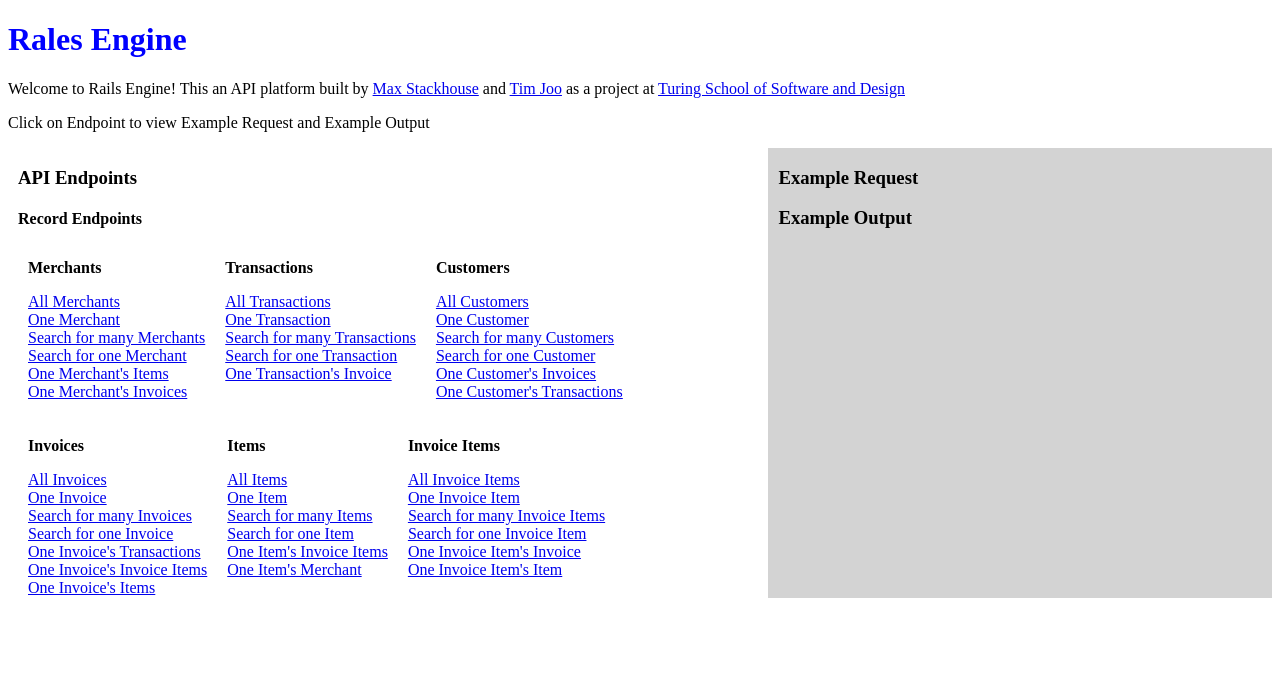
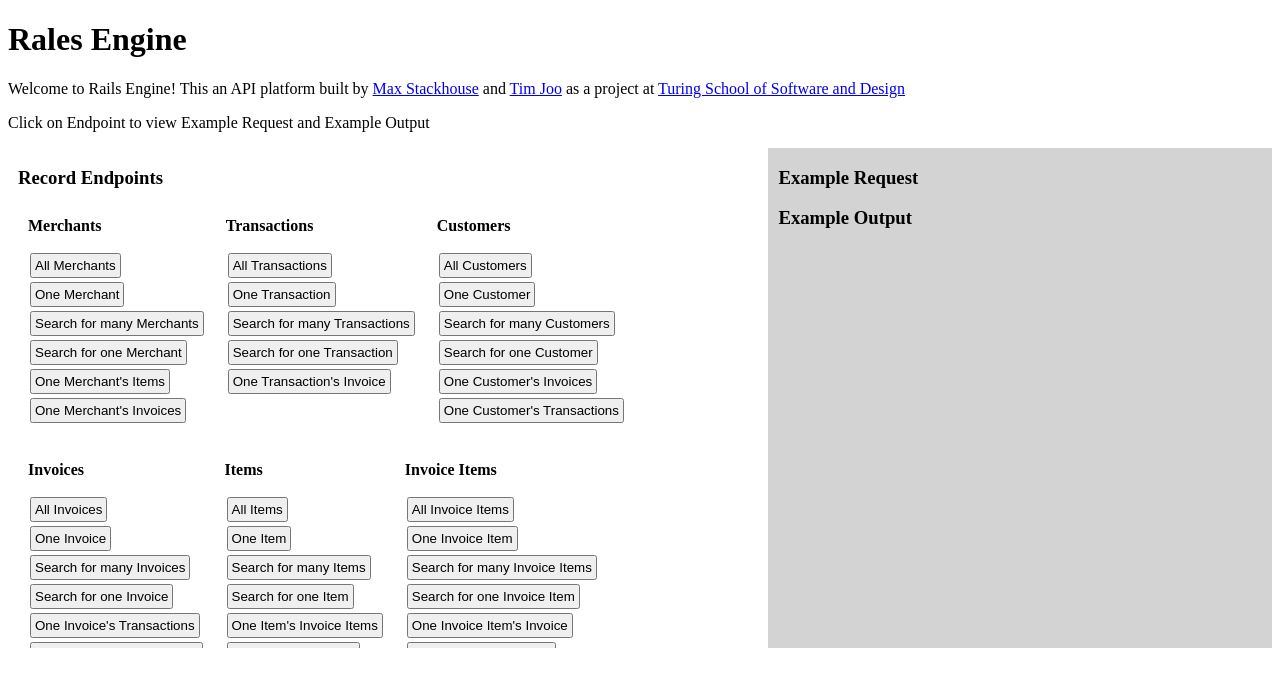
Before and after one commit to Tyjoo26/rales_engine, a Rails app: page / in a window 1280 px wide. Shown: the top 696 px of the page. Run offline with Rails 7, Linux system fonts and the light colour scheme; some libraries are stand-ins or nearby versions.

Commit message:
Add Header to Search Tables

```diff
--- a/public/application.css
+++ b/public/application.css
@@ -3,7 +3,10 @@ ul {
   padding: 0;
 
 }
-
+button {
+  padding: 3px;
+  margin: 2px;
+}
 .full-width {
   display: flex;
   flex-direction: row;
@@ -13,7 +16,7 @@ ul {
   width: 60%;
   padding: 0 10px 0 10px;
   overflow-y: scroll;
-  height: 450px;
+  height: 500px;
 }
 
 .right-half {
@@ -22,9 +25,6 @@ ul {
   background-color: lightgrey;
 }
 
-.title {
-  color: blue;
-}
 .endpoint-big-box {
   display: flex;
   flex-wrap: wrap;
--- a/public/index.html
+++ b/public/index.html
@@ -16,111 +16,110 @@
     <p>Click on Endpoint to view Example Request and Example Output</p>
     <div class="full-width">
       <div class="left-half">
-        <h3>API Endpoints</h3>
-        <h4>Record Endpoints</h4>
+        <h3>Record Endpoints</h3>
         <div class="endpoint-big-box">
           <div class="endpoint-box">
             <strong>Merchants</strong>
             <ul>
-              <li class="endpoint" id="all-merchants"><a href="#">All Merchants</a></li>
-              <li class="endpoint" id="one-merchant"><a href="#">One Merchant</a></li>
-              <li class="endpoint" id="search-many-merchants"><a href="#">Search for many Merchants</a></li>
-              <li class="endpoint" id="search-one-merchant"><a href="#">Search for one Merchant</a></li>
-              <li class="endpoint" id="merchant-items"><a href="#">One Merchant's Items</a></li>
-              <li class="endpoint" id="merchant-invoices"><a href="#">One Merchant's Invoices</a></li>
+              <li class="endpoint" id="all-merchants"><button>All Merchants</button></li>
+              <li class="endpoint" id="one-merchant"><button>One Merchant</button></li>
+              <li class="endpoint" id="search-many-merchants"><button>Search for many Merchants</button></li>
+              <li class="endpoint" id="search-one-merchant"><button>Search for one Merchant</button></li>
+              <li class="endpoint" id="merchant-items"><button>One Merchant's Items</button></li>
+              <li class="endpoint" id="merchant-invoices"><button>One Merchant's Invoices</button></li>
             </ul>
           </div>
           <div class="endpoint-box">
             <strong>Transactions</strong>
             <ul>
-              <li class="endpoint" id="all-transactions"><a href="#">All Transactions</a></li>
-              <li class="endpoint" id="one-transaction"><a href="#">One Transaction</a></li>
-              <li class="endpoint" id="search-many-transactions"><a href="#"> Search for many Transactions </a> </li>
-              <li class="endpoint" id="search-one-transaction"><a href="#"> Search for one Transaction </a> </li>
-              <li class="endpoint" id="transaction-invoice"><a href="#">One Transaction's Invoice </a> </li>
+              <li class="endpoint" id="all-transactions"><button>All Transactions</button></li>
+              <li class="endpoint" id="one-transaction"><button>One Transaction</button></li>
+              <li class="endpoint" id="search-many-transactions"><button> Search for many Transactions </button> </li>
+              <li class="endpoint" id="search-one-transaction"><button> Search for one Transaction </button> </li>
+              <li class="endpoint" id="transaction-invoice"><button>One Transaction's Invoice </button> </li>
             </ul>
           </div>
           <div class="endpoint-box">
             <strong>Customers</strong>
             <ul>
-              <li class="endpoint" id="all-customers"><a href="#"> All Customers </a> </li>
-              <li class="endpoint" id="one-customer"><a href="#"> One Customer </a> </li>
-              <li class="endpoint" id="search-many-customers"><a href="#"> Search for many Customers </a> </li>
-              <li class="endpoint" id="search-one-customer"><a href="#"> Search for one Customer </a> </li>
-              <li class="endpoint" id="customer-invoices"><a href="#"> One Customer's Invoices </a> </li>
-              <li class="endpoint" id="customer-transactions"><a href="#"> One Customer's Transactions </a> </li>
+              <li class="endpoint" id="all-customers"><button> All Customers </button> </li>
+              <li class="endpoint" id="one-customer"><button> One Customer </button> </li>
+              <li class="endpoint" id="search-many-customers"><button> Search for many Customers </button> </li>
+              <li class="endpoint" id="search-one-customer"><button> Search for one Customer </button> </li>
+              <li class="endpoint" id="customer-invoices"><button> One Customer's Invoices </button> </li>
+              <li class="endpoint" id="customer-transactions"><button> One Customer's Transactions </button> </li>
 
             </ul>
           </div>
           <div class="endpoint-box">
             <strong>Invoices</strong>
             <ul>
-              <li class="endpoint" id="all-invoices"><a href="#"> All Invoices </a> </li>
-              <li class="endpoint" id="one-invoice"><a href="#"> One Invoice </a> </li>
-              <li class="endpoint" id="search-many-invoices"><a href="#"> Search for many Invoices </a> </li>
-              <li class="endpoint" id="search-one-invoice"><a href="#"> Search for one Invoice </a> </li>
-              <li class="endpoint" id="invoice-transactions"><a href="#"> One Invoice's Transactions </a> </li>
-              <li class="endpoint" id="invoice-invoice-items"><a href="#"> One Invoice's Invoice Items </a> </li>
-              <li class="endpoint" id="invoice-items"><a href="#"> One Invoice's Items </a> </li>
-              <li class="endpoint" id="invoice-customer"><a href="#"> One Invoice's Customer </a> </li>
-              <li class="endpoint" id="invoice-merchant"><a href="#"> One Invoice's Merchant </a> </li>
+              <li class="endpoint" id="all-invoices"><button> All Invoices </button> </li>
+              <li class="endpoint" id="one-invoice"><button> One Invoice </button> </li>
+              <li class="endpoint" id="search-many-invoices"><button> Search for many Invoices </button> </li>
+              <li class="endpoint" id="search-one-invoice"><button> Search for one Invoice </button> </li>
+              <li class="endpoint" id="invoice-transactions"><button> One Invoice's Transactions </button> </li>
+              <li class="endpoint" id="invoice-invoice-items"><button> One Invoice's Invoice Items </button> </li>
+              <li class="endpoint" id="invoice-items"><button> One Invoice's Items </button> </li>
+              <li class="endpoint" id="invoice-customer"><button> One Invoice's Customer </button> </li>
+              <li class="endpoint" id="invoice-merchant"><button> One Invoice's Merchant </button> </li>
 
             </ul>
           </div>
           <div class="endpoint-box">
             <strong>Items</strong>
             <ul>
-              <li class="endpoint" id="all-items"><a href="#"> All Items </a> </li>
-              <li class="endpoint" id="one-item"><a href="#"> One Item </a> </li>
-              <li class="endpoint" id="search-many-items"><a href="#"> Search for many Items </a> </li>
-              <li class="endpoint" id="search-one-item"><a href="#"> Search for one Item </a> </li>
-              <li class="endpoint" id="item-invoice-items"><a href="#"> One Item's Invoice Items </a> </li>
-              <li class="endpoint" id="item-merchant"><a href="#"> One Item's Merchant </a> </li>
+              <li class="endpoint" id="all-items"><button> All Items </button> </li>
+              <li class="endpoint" id="one-item"><button> One Item </button> </li>
+              <li class="endpoint" id="search-many-items"><button> Search for many Items </button> </li>
+              <li class="endpoint" id="search-one-item"><button> Search for one Item </button> </li>
+              <li class="endpoint" id="item-invoice-items"><button> One Item's Invoice Items </button> </li>
+              <li class="endpoint" id="item-merchant"><button> One Item's Merchant </button> </li>
             </ul>
           </div>
           <div class="endpoint-box">
             <strong>Invoice Items</strong>
             <ul>
-              <li class="endpoint" id="all-invoice-items"><a href="#"> All Invoice Items </a> </li>
-              <li class="endpoint" id="one-invoice-item"><a href="#"> One Invoice Item </a> </li>
-              <li class="endpoint" id="search-many-invoice-items"><a href="#"> Search for many Invoice Items </a> </li>
-              <li class="endpoint" id="search-one-invoice-item"><a href="#"> Search for one Invoice Item </a> </li>
-              <li class="endpoint" id="invoice-items-invoice"><a href="#"> One Invoice Item's Invoice </a> </li>
-              <li class="endpoint" id="invoice-items-item"><a href="#"> One Invoice Item's Item </a> </li>
+              <li class="endpoint" id="all-invoice-items"><button> All Invoice Items </button> </li>
+              <li class="endpoint" id="one-invoice-item"><button> One Invoice Item </button> </li>
+              <li class="endpoint" id="search-many-invoice-items"><button> Search for many Invoice Items </button> </li>
+              <li class="endpoint" id="search-one-invoice-item"><button> Search for one Invoice Item </button> </li>
+              <li class="endpoint" id="invoice-items-invoice"><button> One Invoice Item's Invoice </button> </li>
+              <li class="endpoint" id="invoice-items-item"><button> One Invoice Item's Item </button> </li>
             </ul>
           </div>
         </div>
-        <h4>Business Intelligence Endpoints</h4>
+        <h3>Business Intelligence Endpoints</h3>
         <div class="endpoint-big-box">
           <div class="endpoint-box">
             <strong>All Merchants</strong>
             <ul>
-              <li class="endpoint" id="top-merchants-revenue"><a href="#"> Top Merchants by Total Revenue  </a> </li>
-              <li class="endpoint" id="top-merchants-items"><a href="#"> Top Merchants by Total Items Sold  </a> </li>
-              <li class="endpoint" id="merchants-total-revenue"><a href="#"> Total Revenue of All Merchants on Date  </a> </li>
+              <li class="endpoint" id="top-merchants-revenue"><button> Top Merchants by Total Revenue  </button> </li>
+              <li class="endpoint" id="top-merchants-items"><button> Top Merchants by Total Items Sold  </button> </li>
+              <li class="endpoint" id="merchants-total-revenue"><button> Total Revenue of All Merchants on Date  </button> </li>
             </ul>
           </div>
           <div class="endpoint-box">
             <strong>Single Merchant</strong>
             <ul>
-              <li class="endpoint" id="merchant-total-revenue"><a href="#"> Total Revenue for Single Merchant </a> </li>
-              <li class="endpoint" id="merchant-total-revenue-date"><a href="#"> Total Revenue for Single Merchant on Date </a> </li>
-              <li class="endpoint" id="merchant-favorite-customer"><a href="#"> Favorite Customer for Merchant </a> </li>
-              <li class="endpoint" id="merchant-customers-pending"><a href="#"> Merchant's Customers with Pending Invoices </a> </li>
+              <li class="endpoint" id="merchant-total-revenue"><button> Total Revenue for Single Merchant </button> </li>
+              <li class="endpoint" id="merchant-total-revenue-date"><button> Total Revenue for Single Merchant on Date </button> </li>
+              <li class="endpoint" id="merchant-favorite-customer"><button> Favorite Customer for Merchant </button> </li>
+              <li class="endpoint" id="merchant-customers-pending"><button> Merchant's Customers with Pending Invoices </button> </li>
             </ul>
           </div>
           <div class="endpoint-box">
             <strong>Items</strong>
             <ul>
-              <li class="endpoint" id="top-items-revenue"><a href="#">Top Items by Total Revenue</a></li>
-              <li class="endpoint" id="top-items-quantity"><a href="#">Top Items by Total Items Sold</a></li>
-              <li class="endpoint" id="item-best-day"><a href="#">Best Day for Item</a></li>
+              <li class="endpoint" id="top-items-revenue"><button>Top Items by Total Revenue</button></li>
+              <li class="endpoint" id="top-items-quantity"><button>Top Items by Total Items Sold</button></li>
+              <li class="endpoint" id="item-best-day"><button>Best Day for Item</button></li>
             </ul>
           </div>
           <div class="endpoint-box">
             <strong>Customers</strong>
             <ul>
-              <li class="endpoint" id="customer-favorite-merchant"> <a href="#">Favorite Merchant for Customer </a> </li>
+              <li class="endpoint" id="customer-favorite-merchant"> <button>Favorite Merchant for Customer </button> </li>
             </ul>
           </div>
         </div>
--- a/public/js/customers.js
+++ b/public/js/customers.js
@@ -30,8 +30,9 @@ $("#one-customer").click(function() {
 });
 
 var customerSearchParams = `
+<h3>Search Details</h3>
 <table>
-  <th>Search Field</th>
+  <th>Field</th>
   <th>Example Parameter</th>
   <tr>
     <td>customer id</td>
--- a/public/js/invoice_items.js
+++ b/public/js/invoice_items.js
@@ -36,8 +36,9 @@ $("#one-invoice-item").click(function() {
 });
 
 var invoiceItemSearchParams = `
+<h3>Search Details</h3>
 <table>
-  <th>Search Field</th>
+  <th>Field</th>
   <th>Example Parameter</th>
   <tr>
     <td>invoice item id</td>
--- a/public/js/invoices.js
+++ b/public/js/invoices.js
@@ -33,8 +33,9 @@ $("#one-invoice").click(function() {
 });
 
 var invoiceSearchParams = `
+<h3>Search Details</h3>
 <table>
-  <th>Search Field</th>
+  <th>Field</th>
   <th>Example Parameter</th>
   <tr>
     <td>invoice id</td>
--- a/public/js/items.js
+++ b/public/js/items.js
@@ -36,8 +36,9 @@ $("#one-item").click(function() {
 });
 
 var itemSearchParams = `
+<h3>Search Details</h3>
 <table>
-  <th>Search Field</th>
+  <th>Field</th>
   <th>Example Parameter</th>
   <tr>
     <td>item id</td>
--- a/public/js/merchants.js
+++ b/public/js/merchants.js
@@ -28,8 +28,9 @@ $("#one-merchant").click(function() {
 });
 
 var merchantSearchParams = `
+<h3>Search Details</h3>
 <table>
-  <th>Search Field</th>
+  <th>Field</th>
   <th>Example Parameter</th>
   <tr>
     <td>merchant id</td>
--- a/public/js/transactions.js
+++ b/public/js/transactions.js
@@ -33,8 +33,9 @@ $("#one-transaction").click(function() {
 });
 
 var transactionSearchParams = `
+<h3>Search Details</h3>
 <table>
-  <th>Search Field</th>
+  <th>Field</th>
   <th>Example Parameter</th>
   <tr>
     <td>transaction id</td>
```
